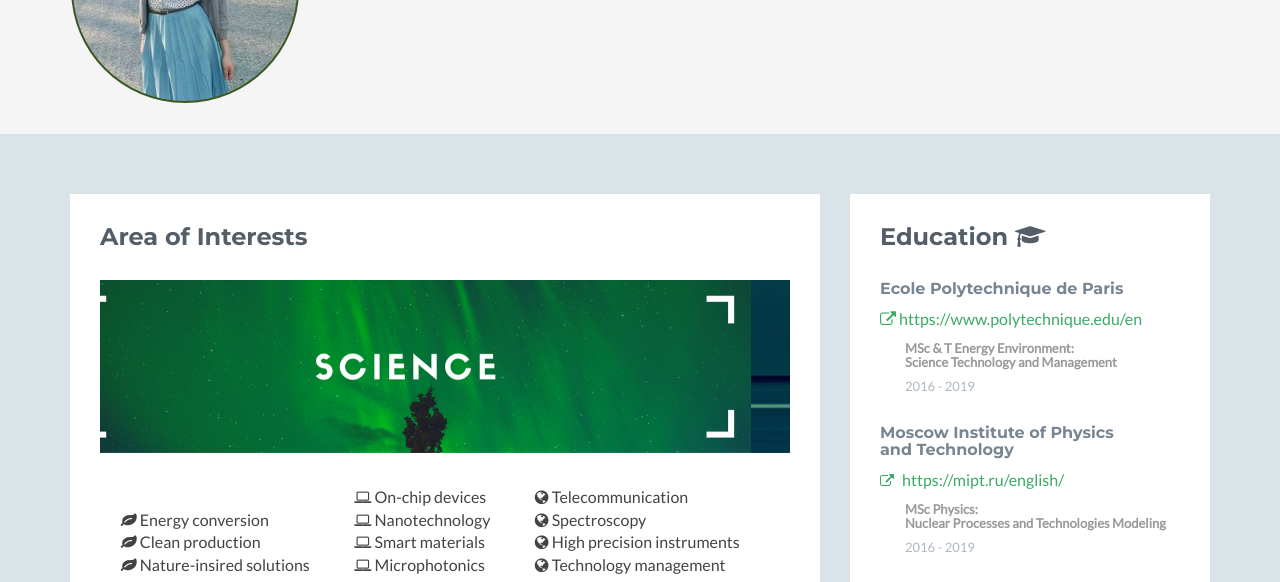
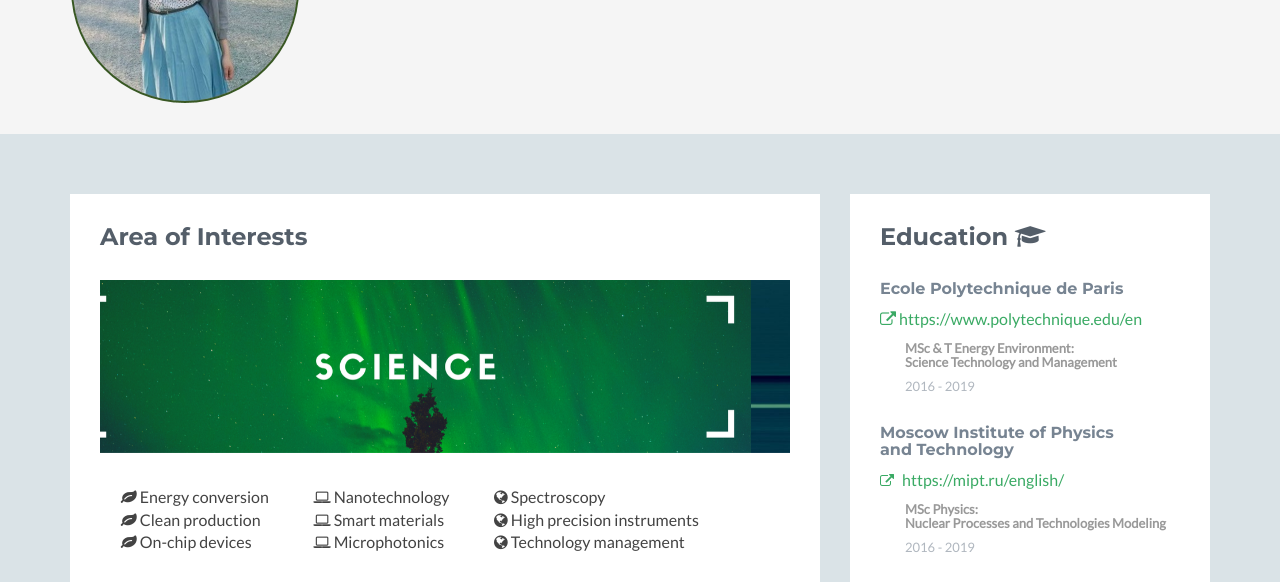
Before and after one commit to juliephom/iuliia.github.io, a plain HTML site: page index.html in a window 1280 px wide. Shown: the part 166-748 px from the top of the page. Drawn offline with Linux system fonts and the light colour scheme; a script that the page names is missing.

Commit message:
Update index.html

```diff
--- a/index.html
+++ b/index.html
@@ -156,14 +156,15 @@
 								<!--<li><i class="fa fa-leaf"></i> Green solutions</li>-->
 	                                                        <li><i class="fa fa-leaf"></i> Energy conversion</li>
 								<li><i class="fa fa-leaf"></i> Clean production</li>
-								<li><i class="fa fa-leaf"></i> Nature-insired solutions</li>
+	                                                         <li><i class="fa fa-leaf"></i> On-chip devices</li>
+								<!--<li><i class="fa fa-leaf"></i> Nature-insired solutions</li>-->
 								<!--<li><i class="fa fa-leaf"></i> Resource assessment</li>-->
 								<!--<li><i class="fa fa-leaf"></i> Product life-cycle</li>-->
 
                             </ul>
 
 							<ul class="list-unstyled" style="display: inline-block; padding: 0% 3%">
-                                <li><i class="fa fa-laptop"></i> On-chip devices</li>
+
 								<li><i class="fa fa-laptop"></i> Nanotechnology</li>
 								 <li><i class="fa fa-laptop"></i> Smart materials</li>
 								<li><i class="fa fa-laptop"></i> Microphotonics</li>
@@ -174,7 +175,7 @@
                             </ul>
 
 							<ul class="list-unstyled" style="display: inline-block; padding: 0% 3%">
-                                <li><i class="fa fa-globe"></i> Telecommunication</li>
+                                                                <!--<li><i class="fa fa-globe"></i> Telecommunication</li>-->
 								<li><i class="fa fa-globe"></i> Spectroscopy</li>
 								<li><i class="fa fa-globe"></i> High precision instruments</li>
 								<!--<li><i class="fa fa-globe"></i> Standardization</li>-->
```
